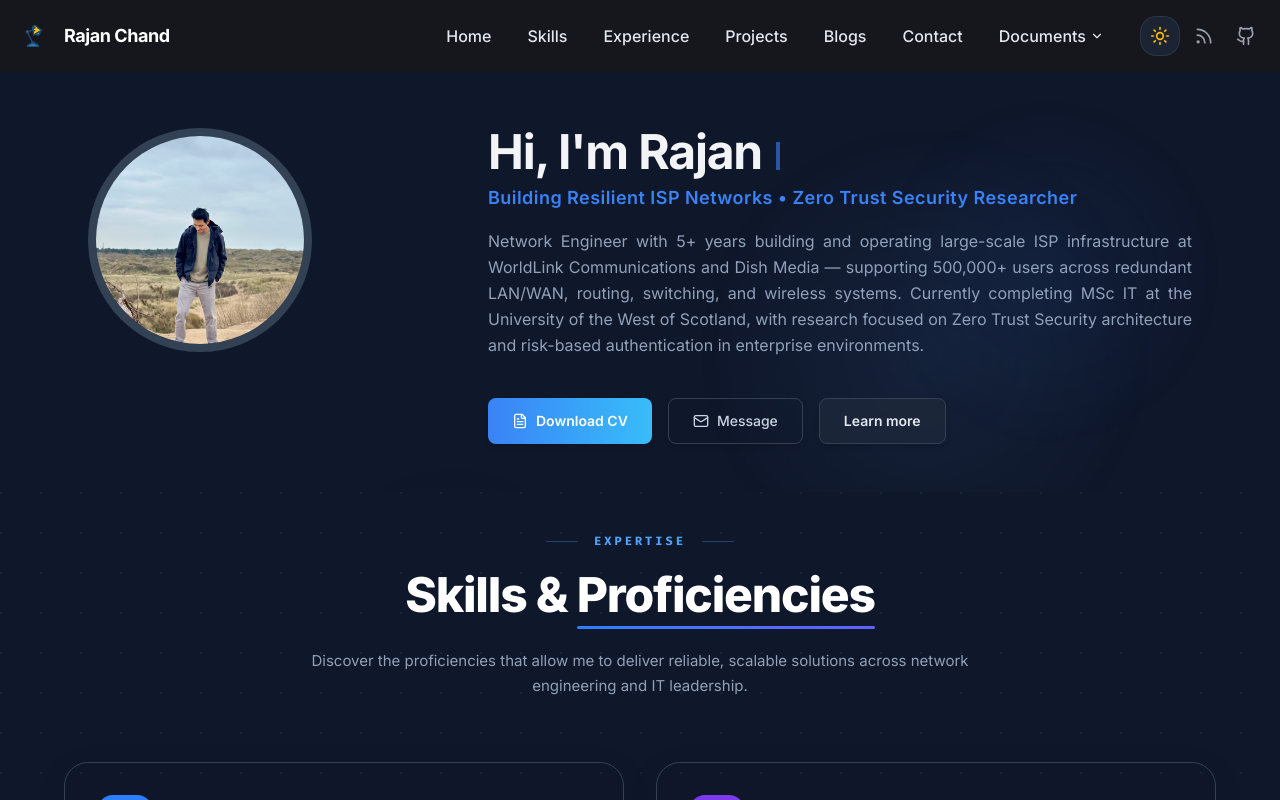
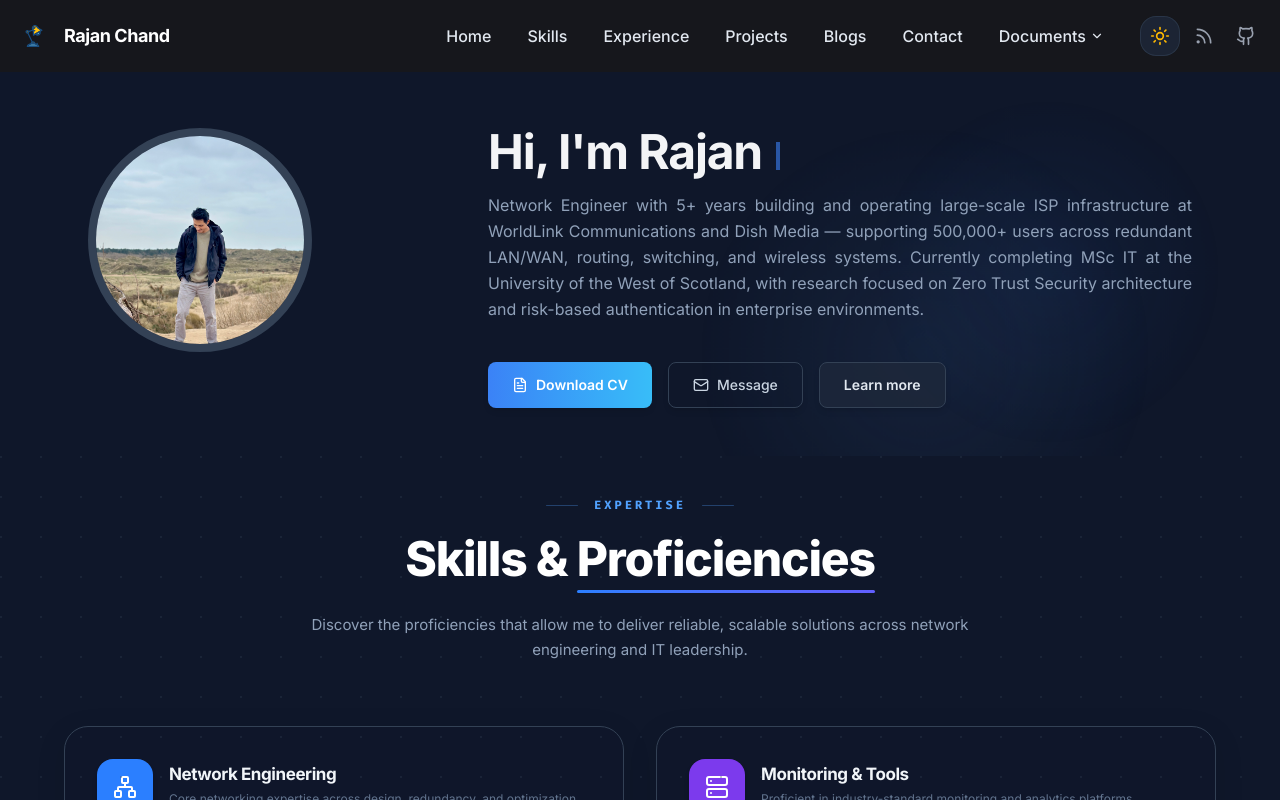
Before and after one commit to rajanchand/rajanchand.com.np, a Next.js app: page / in a window 1280 px wide. Shown: the top 800 px of the page. Built offline with nearby package versions, Linux system fonts and the light colour scheme.

Commit message:
removed hero tagline

```diff
--- a/src/components/sections/hero.tsx
+++ b/src/components/sections/hero.tsx
@@ -69,12 +69,9 @@ export function Hero({ siteConfig: customSiteConfig }: { siteConfig?: any } = {}
 
           {/* Right Column — Intro Text */}
           <div className="w-full lg:w-2/3 text-left">
-            <h1 className="mb-2 text-3xl sm:text-4xl md:text-5xl font-bold text-gray-900 dark:text-gray-100 font-[family-name:var(--font-inter)] tracking-tight">
+            <h1 className="mb-4 text-3xl sm:text-4xl md:text-5xl font-bold text-gray-900 dark:text-gray-100 font-[family-name:var(--font-inter)] tracking-tight">
               <TypingAnimation text={`${siteConfig.name}!`} />
             </h1>
-            <p className="text-base sm:text-lg font-semibold text-[var(--primary)] mb-4 tracking-wide font-[var(--font-display)]">
-              Building Resilient ISP Networks &bull; Zero Trust Security Researcher
-            </p>
 
             <div className="space-y-6">
               <p className="text-base text-gray-600 dark:text-slate-400 text-justify leading-relaxed">
```
